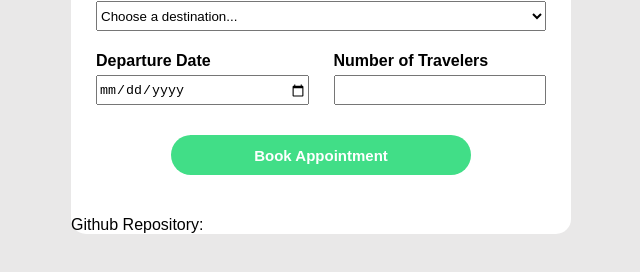
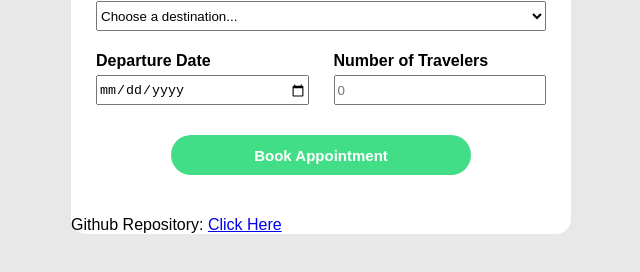
Before and after one commit to Moratsu/Vacation, a website: page views/home.html in a window 1280 px wide. Shown: the part 214-486 px from the top of the page, without its empty margins (319-959 px from the left). Drawn offline with Linux system fonts and the light colour scheme; files that its build step writes are made by us from their sources; files whose address does not match are found by name.

Commit message:
Midterm Complete

```diff
--- a/public/styles/styles.css
+++ b/public/styles/styles.css
@@ -54,8 +54,8 @@ select{
     height: 30px;
 }
 
-/*Only aligned the text if I encased it in another block, still
-need to study a little on why this is the case, but this really messed me up*/
+/*Only aligned the button if I encased it in another block, still don't
+quite understand why, but it works for now*/
 .book {
     text-align: center;
 }
--- a/views/home.html
+++ b/views/home.html
@@ -40,7 +40,7 @@
 
             <div class="field">
                 <label for="num"><strong>Number of Travelers</strong></label>
-                <input type="text" id="num" name="num">
+                <input type="text" id="num" name="num" placeholder="0">
                 <span class="err" id="err-num">Amount of travelers must be a number greater than 0.</span>
             </div>
         </div>
@@ -51,7 +51,7 @@
         </div>
 
         <footer>
-            <p>Github Repository: </p>
+            <p>Github Repository: <a href="https://github.com/Moratsu/Vacation">Click Here</a></p>
         </footer>
     </form>
 </body>
```
